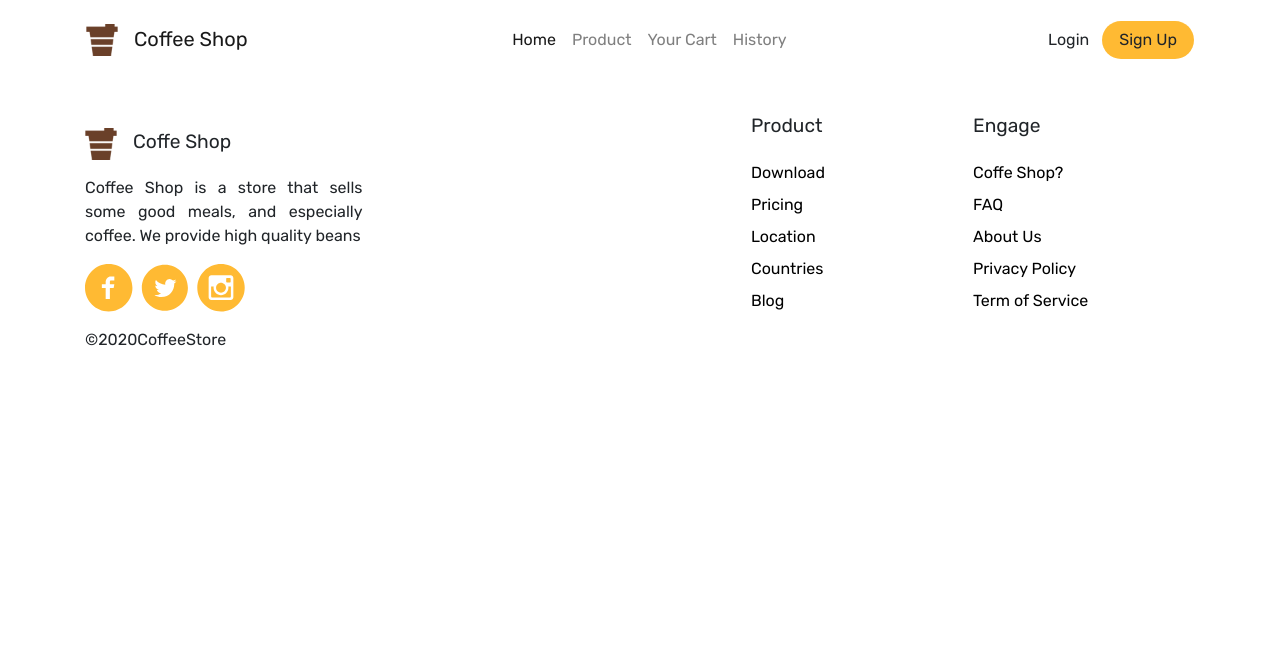
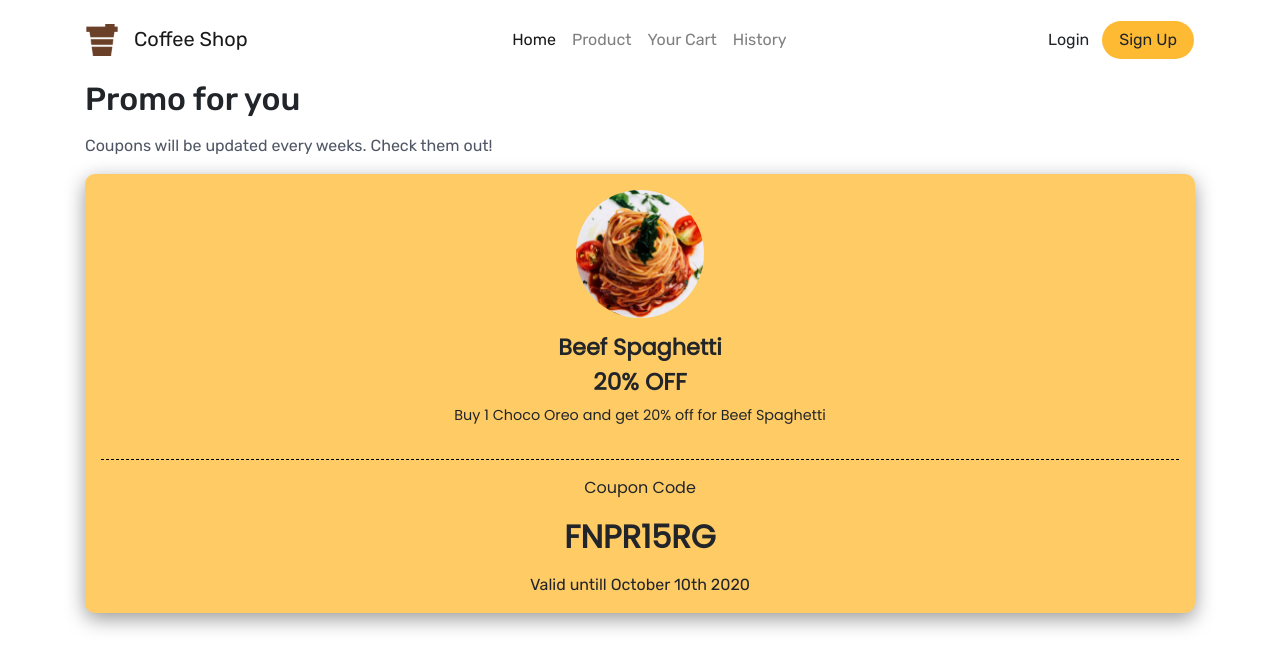
Before and after one commit to sipamungkas/arkaffe-frontend, a React (Create React App) app: page /products in a window 1280 px wide. Shown: the top 668 px of the page. Built offline with nearby package versions, Linux system fonts and the light colour scheme.

Commit message:
feat: add product pages and component

```diff
--- a/src/App.js
+++ b/src/App.js
@@ -4,6 +4,7 @@ import Layout from "./components/layout/Layout";
 import Login from "./pages/authorization/login/Login";
 import SignUp from "./pages/authorization/SignUp";
 import Home from "./pages/home/Home";
+import Product from "./pages/product/Product";
 
 function App() {
   return (
@@ -12,6 +13,7 @@ function App() {
         <Route path="/" exact component={Home} />
         <Route path="/login" exact component={Login}></Route>
         <Route path="/signup" component={SignUp}></Route>
+        <Route path="/products" component={Product} />
       </Switch>
     </Layout>
   );
--- /dev/null
+++ b/src/components/product/promo/Promo.js
@@ -0,0 +1,19 @@
+import PromoItem from "./PromoItem";
+
+import classes from "./Promo.module.css";
+
+export default function Promo() {
+  return (
+    <section className={`container ${classes.promo}`}>
+      <h2 className="section-title">Promo for you</h2>
+      <p className="section-description">
+        Coupons will be updated every weeks. Check them out!
+      </p>
+      <div className={classes["promo-list"]}>
+        {/* <div className="w-100"> */}
+        <PromoItem isActive={true} />
+        {/* <PromoItem isNext={true} /> */}
+      </div>
+    </section>
+  );
+}
--- /dev/null
+++ b/src/components/product/promo/Promo.module.css
@@ -0,0 +1,5 @@
+.promo-list {
+  align-items: center;
+  position: relative;
+  height: fit-content;
+}
--- /dev/null
+++ b/src/components/product/promo/PromoItem.js
@@ -0,0 +1,29 @@
+import classes from "./PromoItem.module.css";
+
+export default function PromoItem(props) {
+  return (
+    <div
+      className={`${classes.item} ${props.isActive ? classes.active : ""} ${
+        props.isNext ? classes.next : ""
+      }`}
+    >
+      <div className={classes.content}>
+        <img
+          className={classes.image}
+          src="/assets/images/promo1.png"
+          alt="promo1"
+        />
+        <h3 className={classes.title}>Beef Spaghetti </h3>
+        <h4 className={classes.discount}>20% OFF</h4>
+        <p className={classes.description}>
+          Buy 1 Choco Oreo and get 20% off for Beef Spaghetti
+        </p>
+      </div>
+      <div className={classes.coupon}>
+        <p className={classes["coupon-text"]}>Coupon Code</p>
+        <span className={classes.code}>FNPR15RG</span>
+        <span className={classes.expired}>Valid untill October 10th 2020</span>
+      </div>
+    </div>
+  );
+}
--- /dev/null
+++ b/src/components/product/promo/PromoItem.module.css
@@ -0,0 +1,93 @@
+.item {
+  background-color: #ffcb65;
+  width: 100%;
+  display: flex;
+  flex-direction: column;
+  padding: 1rem;
+  border-radius: 10px;
+  box-shadow: 0px 6px 20px rgba(0, 0, 0, 0.4);
+  opacity: 1;
+  transform: scale(0.85) translateX(80px);
+  transition: all ease-in-out 0.5s;
+  position: absolute;
+}
+
+.content {
+  display: flex;
+  flex-direction: column;
+  align-items: center;
+  text-align: center;
+}
+
+.title,
+.discount {
+  font-family: Poppins;
+  font-size: 1.4rem;
+  font-style: normal;
+  font-weight: 700;
+}
+
+.discount {
+  font-size: 1.45rem;
+}
+
+.description {
+  font-family: Poppins;
+  font-size: 0.9rem;
+  font-style: normal;
+  font-weight: 400;
+}
+
+.image {
+  border-radius: 50%;
+  height: 8rem;
+  width: 8rem;
+  object-position: center;
+  object-fit: cover;
+  margin-bottom: 1rem;
+}
+
+.coupon {
+  margin-top: 1rem;
+  padding-top: 1rem;
+  width: 100%;
+  border-top: 1px dashed black;
+  display: flex;
+  flex-direction: column;
+  align-items: center;
+}
+
+.coupon-text {
+  font-family: Poppins;
+  font-size: 1rem;
+  font-style: normal;
+  font-weight: 400;
+  margin: 0;
+}
+
+.code {
+  font-family: Poppins;
+  font-size: 2rem;
+  font-style: normal;
+  font-weight: 700;
+  margin: 0.8rem 0;
+}
+
+.expirated {
+  font-family: Poppins;
+  font-size: 0.8rem;
+  font-style: normal;
+  font-weight: 400;
+}
+
+.item.active {
+  opacity: 1;
+  z-index: 1;
+  transform: scale(1) translateX(0);
+}
+/*
+.item.next {
+  opacity: 1;
+  margin-right: -1;
+  z-index: 0;
+} */
--- a/src/pages/product/Product.js
+++ b/src/pages/product/Product.js
@@ -0,0 +1,13 @@
+import Promo from "../../components/product/promo/Promo";
+
+import classes from "./Product.module.css";
+
+export default function Product() {
+  return (
+    <main>
+      <aside className={classes["promo-container"]}>
+        <Promo />
+      </aside>
+    </main>
+  );
+}
--- a/src/pages/product/Product.module.css
+++ b/src/pages/product/Product.module.css
@@ -0,0 +1,4 @@
+.promo-container {
+  position: relative;
+  height: 100%;
+}
```
Also changed, not shown: public/assets/images/promo1.png (added).
